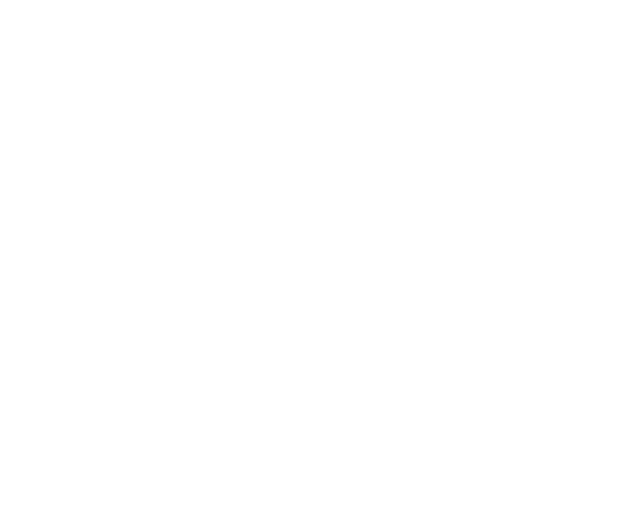
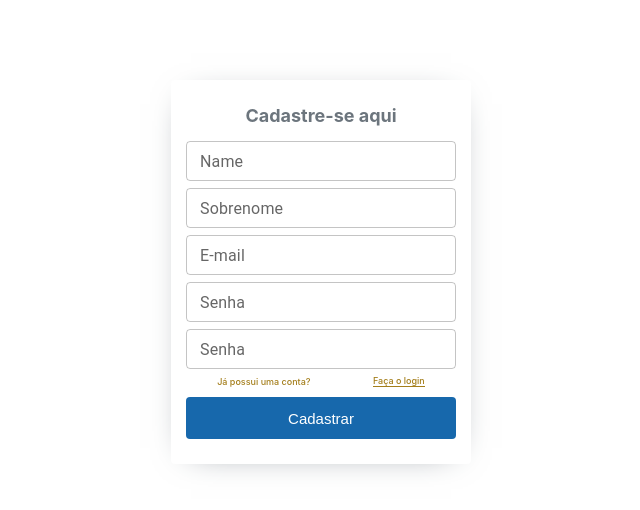
Before and after one commit to guilopreti/capstone-m3-grupo-3-vilson, a React (Create React App) app: page /register in a window 1280 px wide. Shown: the top 510 px of the page, without its empty margins (319-959 px from the left). Built offline with nearby package versions, Linux system fonts and the light colour scheme.

Commit message:
fix: Adicionar uma children ao componente Button, e importar o arquivo index ao invés do arquivo styled. Adicionar algumas validações extras nos formulários Login e Register. Mover os arquivos Login e Register do diretório components para o diretório pages.

```diff
--- a/src/App.js
+++ b/src/App.js
@@ -1,10 +1,12 @@
 import "./App.css";
 import Routes from "./Routes";
+// import Login from "./components/Login";
 
 function App() {
   return (
     <div className="App">
       <main>
+        {/* <Login /> */}
         <Routes />
       </main>
     </div>
--- a/src/Routes/index.jsx
+++ b/src/Routes/index.jsx
@@ -1,12 +1,16 @@
 import { Switch, Route } from "react-router-dom";
-// import Login from "../components/Login";
-import Register from "../components/Register";
+import Register from "../pages/Register/index";
+// import Login from "../pages/login/index";
+import Login from "../pages/Login/index";
 
 const Routes = () => {
   return (
     <Switch>
-      <Route exact path="/">
+      <Route path="/register">
         <Register />
+      </Route>
+      <Route path="/login">
+        <Login />
       </Route>
     </Switch>
   );
--- /dev/null
+++ b/src/components/Button/index.jsx
@@ -0,0 +1,7 @@
+import ButtonStyle from "./styled";
+
+const Button = ({ children }) => {
+  return <ButtonStyle>{children}</ButtonStyle>;
+};
+
+export default Button;
--- a/src/components/Login/index.jsx
+++ b/src/pages/Login/index.jsx
@@ -4,7 +4,7 @@ import * as yup from "yup";
 import { useForm } from "react-hook-form";
 import { yupResolver } from "@hookform/resolvers/yup";
 
-import ButtonStyle from "../Button/styled";
+import Button from "../../components/Button/index";
 
 import Box from "@mui/material/Box";
 import TextField from "@mui/material/TextField";
@@ -14,12 +14,12 @@ const Login = () => {
   const schema = yup.object().shape({
     email: yup
       .string()
-      .required("Por favor. digite seu e-mail")
-      .email("Esse e-mail é inválido"),
+      .required("Insira um e-mail válido")
+      .email("Insira um e-mail válido"),
     password: yup
       .string()
-      .min(6, "Por favor, sua senha deve conter no mínimo 6 dígitos")
-      .required("Por favor, digite sua senha"),
+      .min(6, "Insira uma senha de no mínimo 6 dígitos")
+      .required("Insira sua senha sua senha"),
   });
 
   const {
@@ -34,9 +34,8 @@ const Login = () => {
 
   const onSubmit = (data) => {
     // localStorage.setItem("CapstoneM3:userLogin", JSON.stringify(data));
+    // history.push("/dashboard");
     console.log(data);
-
-    // history.push("/");
   };
 
   return (
@@ -49,7 +48,6 @@ const Login = () => {
         onSubmit={handleSubmit(onSubmit)}
       >
         <div>
-          <h5>teste</h5>
           <TextField
             className="register-input"
             size="small"
@@ -69,12 +67,15 @@ const Login = () => {
           <p>{errors.password?.message}</p>
         </div>
         <div className="login-div-warning">
-          <h3>Já possui uma conta?</h3>
-          <h3 className="login-h3-border" onClick={() => history.push("/")}>
-            cadastre-se aqui
+          <h3>Não tem uma conta?</h3>
+          <h3
+            className="login-h3-border"
+            onClick={() => history.push("/register")}
+          >
+            Crie uma conta
           </h3>
         </div>
-        <ButtonStyle type="submit">Login</ButtonStyle>
+        <Button type="submit">Login</Button>
       </Box>
     </LoginContainer>
   );
--- a/src/components/Register/index.jsx
+++ b/src/pages/Register/index.jsx
@@ -1,9 +1,10 @@
+import RegisterContainer from "./styled";
+
 import * as yup from "yup";
 import { useForm } from "react-hook-form";
 import { yupResolver } from "@hookform/resolvers/yup";
-import RegisterContainer from "./styled";
 
-import ButtonStyle from "../Button/styled";
+import Button from "../../components/Button/index";
 
 import Box from "@mui/material/Box";
 import TextField from "@mui/material/TextField";
@@ -13,10 +14,19 @@ const Register = () => {
   const schema = yup.object().shape({
     name: yup
       .string()
-      .required("Por favor, degite seu nome")
+      .required("Insira seu nome seu nome")
+      .min(2, "Sobrenome deve ter 2 ou mais caracteres")
       .matches(
         "[A-Za-záàâãéèêíïóôõöúçñÁÀÂÃÉÈÍÏÓÔÕÖÚÇÑ ]+$",
-        "Por favor, digite apenas caracteres nesse campo"
+        "Digite apenas caracteres"
+      ),
+    lastname: yup
+      .string()
+      .required("Insira seu nome seu sobrenome")
+      .min(2, "Sobrenome deve ter 2 ou mais caracteres")
+      .matches(
+        "[A-Za-záàâãéèêíïóôõöúçñÁÀÂÃÉÈÍÏÓÔÕÖÚÇÑ ]+$",
+        "Digite apenas caracteres"
       ),
     email: yup
       .string()
@@ -24,15 +34,12 @@ const Register = () => {
       .email("Esse e-mail é inválido"),
     password: yup
       .string()
-      .min(6, "Por favor, sua senha deve conter no mínimo 6 dígitos")
-      .required("Por favor, digite sua senha"),
+      .required("Insira uma senha válida")
+      .min(8, "Mínimo de 8 caracteres"),
     confirmPassword: yup
       .string()
-      .required("Por favor, confirme sua senha")
-      .oneOf(
-        [yup.ref("password"), null],
-        "Por favor, digite a mesma senha do campo acima"
-      ),
+      .required("Insira sua senha")
+      .oneOf([yup.ref("password"), null], "Senha incorreta"),
   });
 
   const {
@@ -45,8 +52,8 @@ const Register = () => {
 
   const history = useHistory();
 
-  const onSubmit = ({ name, email, password }) => {
-    const userData = { name, email, password };
+  const onSubmit = ({ name, lastname, email, password }) => {
+    const userData = { name, lastname, email, password };
     // localStorage.setItem("CapstoneM3:user", JSON.stringify(userData));
     console.log(userData);
 
@@ -71,6 +78,14 @@ const Register = () => {
             {...register("name")}
           />
           <p>{errors.name?.message}</p>
+          <TextField
+            className="register-input"
+            size="small"
+            label="Sobrenome"
+            placeholder="Digite seu nome"
+            {...register("lastname")}
+          />
+          <p>{errors.lastname?.message}</p>
           <TextField
             className="register-input"
             size="small"
@@ -107,7 +122,7 @@ const Register = () => {
             Faça o login
           </h3>
         </div>
-        <ButtonStyle type="submit">Cadastrar</ButtonStyle>
+        <Button type="submit">Cadastrar</Button>
       </Box>
     </RegisterContainer>
   );
--- a/src/components/Register/styled.js
+++ b/src/pages/Register/styled.js
@@ -4,13 +4,11 @@ const RegisterContainer = styled.section`
   margin: 0;
   padding: 0;
   box-sizing: border-box;
-  margin-top: 110px;
+  margin-top: 80px;
   padding: 25px 15px 25px 15px;
   width: 300px;
   border-radius: 4px;
   box-shadow: 0 4px 34px -20px #6c757d;
-
-  margin-top: 155px;
 
   h2 {
     margin: 0 0 15px 0;
```
Also changed, not shown: src/pages/Login/styled.js (renamed from src/components/Login/index.js).
